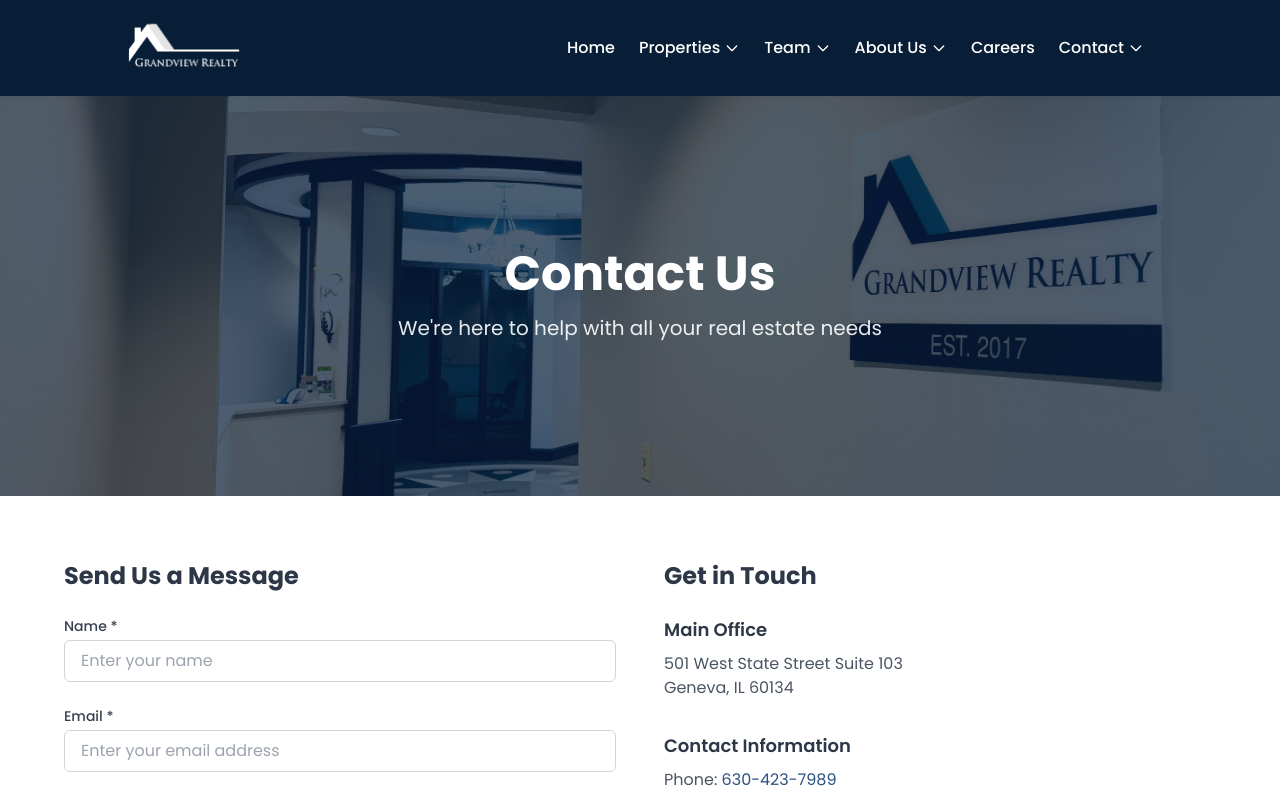
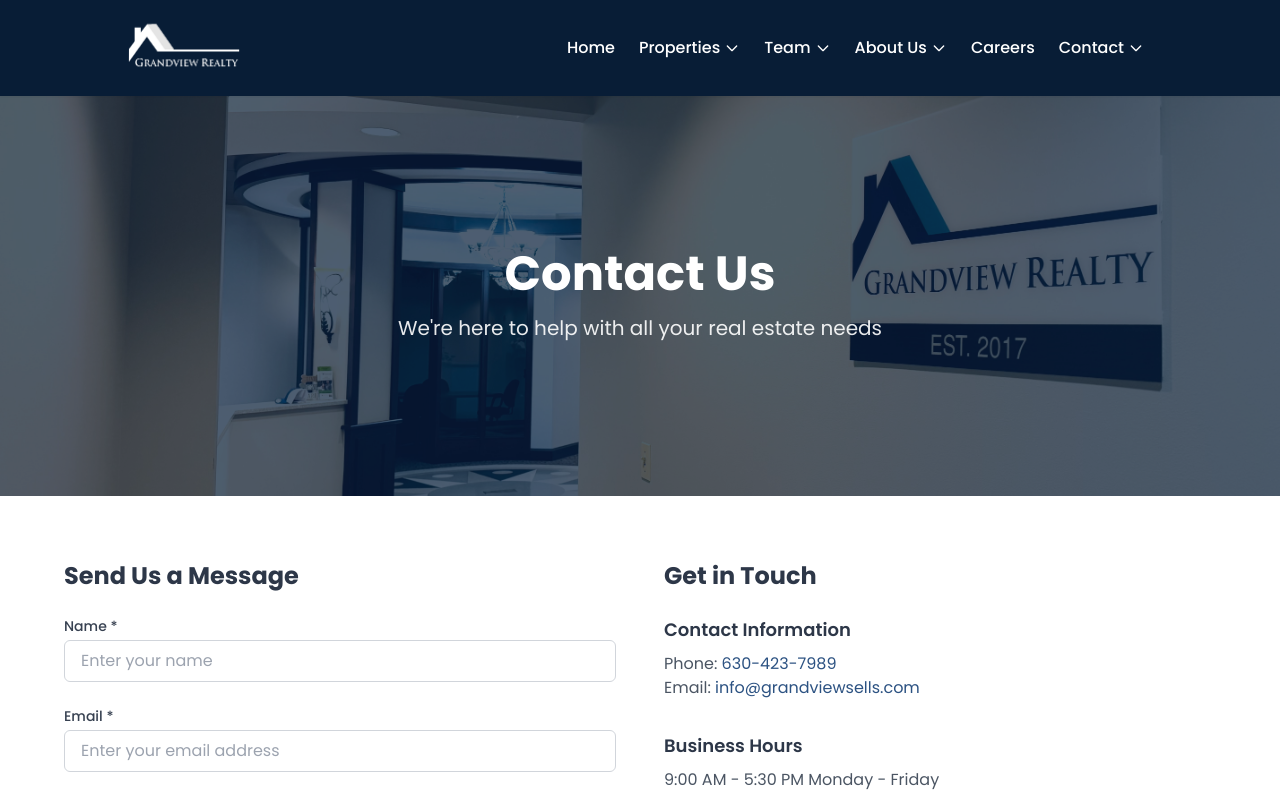
Before and after one commit to Jhamm17/grandview-realty-wisconsin, a Next.js app: page /contact in a window 1280 px wide. Shown: the top 794 px of the page. Built offline with nearby package versions, Linux system fonts and the light colour scheme.

Commit message:
Remove Main Office section and update social media links to match footer

```diff
--- a/src/app/contact/page.tsx
+++ b/src/app/contact/page.tsx
@@ -54,14 +54,6 @@
 
               <div className="space-y-8">
                 <div>
-                  <h3 className="text-lg font-semibold mb-2">Main Office</h3>
-                  <p className="text-gray-600">
-                    501 West State Street Suite 103<br />
-                    Geneva, IL 60134
-                  </p>
-                </div>
-
-                <div>
                   <h3 className="text-lg font-semibold mb-2">Contact Information</h3>
                   <p className="text-gray-600">
                     Phone: <a href="tel:630-423-7989" className="text-primary hover:underline">630-423-7989</a><br />
@@ -80,7 +72,7 @@
                   <h3 className="text-lg font-semibold mb-2">Follow Us</h3>
                   <div className="flex space-x-4">
                     <a
-                      href="https://www.facebook.com/GrandviewRealtyGeneva/"
+                      href="https://www.facebook.com/people/Grandview-Realty-Wisconsin/61583508907484/"
                       className="text-gray-600 hover:text-primary transition-colors"
                       aria-label="Facebook"
                       target="_blank"
@@ -91,7 +83,7 @@
                       </svg>
                     </a>
                     <a
-                      href="https://www.instagram.com/grandviewrealtygeneva/"
+                      href="https://www.instagram.com/grandviewrealtywi/"
                       className="text-gray-600 hover:text-primary transition-colors"
                       aria-label="Instagram"
                       target="_blank"
```
